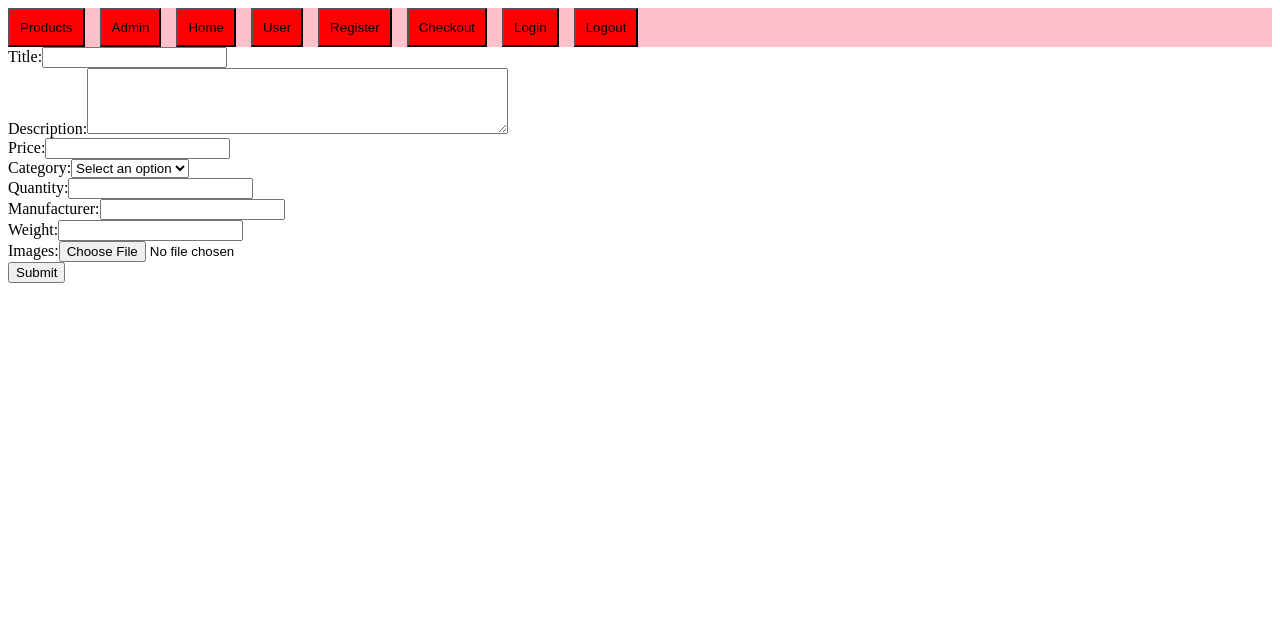
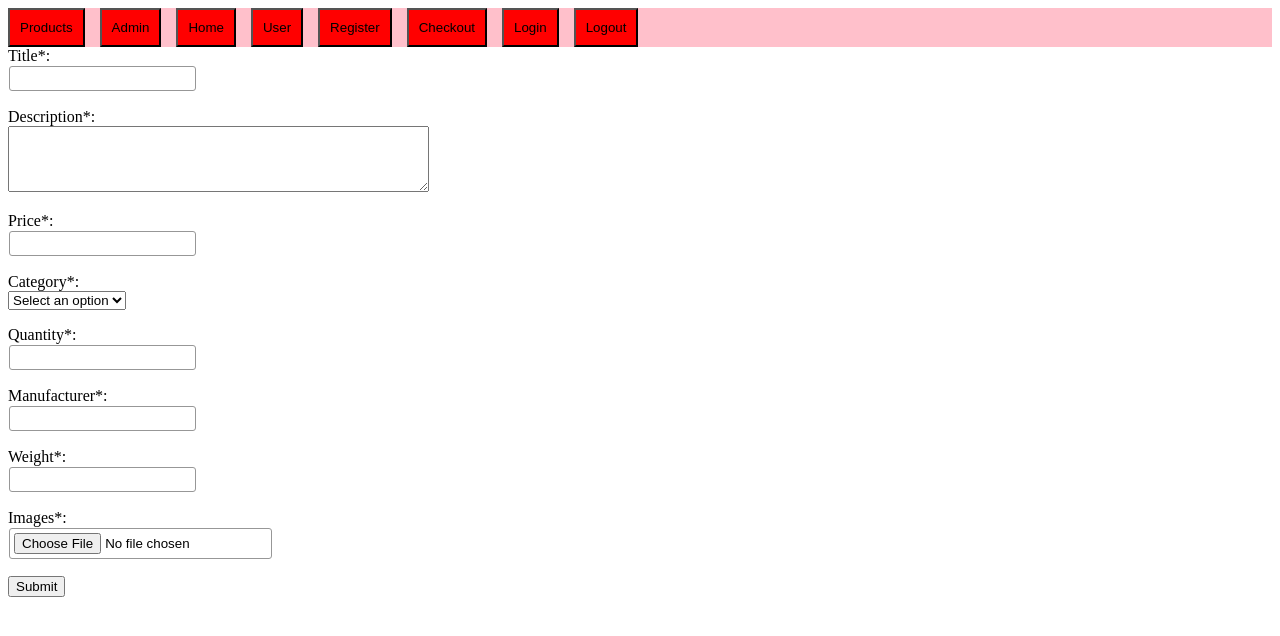
Before and after one commit to Zebban90a/group-e-commerce, a React (Create React App) app in the folder client/: page /admin/products/1 in a window 1280 px wide. Shown: the top 636 px of the page. Built offline with nearby package versions, Linux system fonts and the light colour scheme; no server answers.

Commit message:
created styled components, working on validation and other experiments

```diff
--- a/client/src/components/DynamicForm.jsx
+++ b/client/src/components/DynamicForm.jsx
@@ -1,9 +1,45 @@
-import React, { useContext } from 'react';
+import React, { useContext, useState } from 'react';
 import { UserContext } from '../contexts/UserContext';
+import styled from 'styled-components'
+
+const StyledInput = styled.input`
+  border: transparent;
+  border-style: solid;
+  border-width: 1px;
+  border-radius: 3px;
+  border-color: ${props => props.warning ? "red" : "#979797"};
+
+  padding: 4px;
+  margin: 1px;
+
+  &:focus {
+    margin: 0px;
+    outline: none;
+    border-width: 2px;
+  }
+
+  &::-webkit-outer-spin-button,
+  &::-webkit-inner-spin-button {
+    -webkit-appearance: none; //Chrome, Safari, Edge, Opera
+    margin: 0;
+  }
+  -moz-appearance: textfield; //Firefox
+`
+
+const WarningText = styled.div`
+    font-size: 0.8em;
+    color: red;
+    height: 16px;
+`
+
+const StyledLabel = styled.label`
+  display: block;
+`
 
 export default function DynamicForm(props) {
   const { submitHandler, imageHandler, formFormat, defaultRequired } = props;
   const { formData, setFormData } = useContext(UserContext)
+  const [alert, setAlert] = useState({});
 
   function onChangeHandler(e) {
     const inputName = e.target.name;
@@ -19,27 +55,27 @@ export default function DynamicForm(props) {
     return string.charAt(0).toUpperCase() + string.slice(1);
   }
 
-  function renderLabel(name, key) {
+  function renderLabel(name, key, required) {
     return (
-      <label htmlFor={name} key={key}>
-        {capitalizeFirstLetter(name)}:
-      </label>
+      <StyledLabel htmlFor={name} key={key}>
+        {capitalizeFirstLetter(name)}{required ? '*' : ''}:
+      </StyledLabel>
     )
   }
 
-  function renderInput(name, value, type, required, key) {
+  function renderInput(name, value, type, key, isMultiLine) {
     return (
-      <input
+      <StyledInput
         type={type}
         name={name}
         id={name}
-        required={required}
         key={key}
         value={
           type === 'file'
           ? undefined
           : value || ''
         }
+
         onChange={
           type === 'file'
           ? imageHandler
@@ -54,7 +90,7 @@ export default function DynamicForm(props) {
     )
   }
 
-  function renderTextArea(name, value, type, required, key) {
+  function renderTextArea(name, value, type, key) {
     return (
       <textarea
         onChange={onChangeHandler}
@@ -64,19 +100,17 @@ export default function DynamicForm(props) {
         type={type}
         name={name}
         id={name}
-        required={required}
         key={key}
       />
     )
   }
 
-  function renderSelect(name, value, required, key) { //TODO make options param
+  function renderSelect(name, value, key) { //TODO make options param
     return (
       <select
         name={name}
         id={name}
         value={value || ''}
-        required={required}
         onChange={onChangeHandler}
         key={key}
       >
@@ -87,36 +121,66 @@ export default function DynamicForm(props) {
     )
   }
 
-  function renderField(name, required, type, key, value = null) {
+  function renderField(name, type, key, value = null) {
     switch (name) {
       case 'description':
-        return renderTextArea(name, value, type, required, key);
+        return renderTextArea(name, value, type, key);
       case 'category':
-        return renderSelect(name, value, required, key);
+        return renderSelect(name, value, key);
       default:
-        return renderInput(name, value, type, required, key);
+        return renderInput(name, value, type, key);
     }
   }
 
   const blockInvalidChar = e => ['e', 'E', '+', '-'].includes(e.key) && e.preventDefault();
 
-  const validate = (e) => {
+/*   const regexNumber = /[^0-9]/g;
+  const inputTest = 's123';
+  console.log(regexNumber.exec(inputTest)); */
+
+  const preSubmit = (e) => {
     e.preventDefault()
-
-
-    //TODO check required and regex (skip regex if required ofc)
-
+    console.log(e);
+    //TODO change element type based on type?
+    //TODO check required and regex (EVEN IF not required)
+    /*
+    onchange / validate but only show red when existing field and green when correcting
+    submit / validate each field, red on incorrect fields, green when correcting
+    */
     //submitHandler()
   }
 
+  const validateFields = () => { //regular function maybe?
+    // how to not run unnessesary tests, use states?
+    // only check which fields are not filled but required?
+
+    /*
+    validFields setValidfields
+
+    */
+
+  }
+
+  const isValid = (e) => { //Use for one field
+    const inputName = e.target.name;
+    const inputValue = e.target.value;
+
+
+  }
+
   return (
-    <form onSubmit={validate} encType="multipart/form-data">
+    <form onSubmit={preSubmit} encType="multipart/form-data">
       {
         formFormat.map((item, index) => {
           let { name, prompt, regexRule, required, type } = item;
-          required = defaultRequired !== undefined
+
+          prompt = prompt !== undefined
+            ? prompt
+            : '';
+          /* required = defaultRequired !== undefined
             ? defaultRequired
-            : required;
+            : required; */
+
           const value = formData[name];
           const labelKey = 'label'+index;
           const fieldKey = 'input'+index;
@@ -124,9 +188,10 @@ export default function DynamicForm(props) {
 
           return (
             <React.Fragment key={fragmentKey}>
-              {renderLabel(name, labelKey)}
-              {renderField(name, required, type, fieldKey, value)}
+              {renderLabel(name, labelKey, required)}
+              {renderField(name, type, fieldKey, value, regexRule)}
               <br />
+              <WarningText>{alert[name] && prompt}</WarningText>
             </React.Fragment>
           )
         })
--- a/client/src/data/formFormats.js
+++ b/client/src/data/formFormats.js
@@ -1,56 +1,57 @@
 const productForm = [
   {
     name: 'title',
-    required: false,
+    required: true,
     regexRule: null,
     type: 'text',
     prompt: null
   },
   {
     name: 'description',
-    required: false,
+    required: true,
     regexRule: null,
     type: 'text',
-    prompt: null
+    prompt: null,
+    isMultiLine: true
   },
   {
     name: 'price',
-    required: false,
-    regexRule: null,
+    required: true,
+    regexRule: /[^0-9]/g,
     type: 'number',
     prompt: null
   },
   {
     name: 'category',
-    required: false,
+    required: true,
     regexRule: null,
     type: 'text',
     prompt: null
   },
   {
     name: 'quantity',
-    required: false,
-    regexRule: null,
+    required: true,
+    regexRule: /[^0-9]/g,
     type: 'number',
     prompt: null
   },
   {
     name: 'manufacturer',
-    required: false,
+    required: true,
     regexRule: null,
     type: 'text',
     prompt: null
   },
   {
     name: 'weight',
-    required: false,
-    regexRule: null,
+    required: true,
+    regexRule: /[^0-9]/g,
     type: 'number',
     prompt: null
   },
   {
     name: 'images',
-    required: false,
+    required: true,
     regexRule: null,
     type: 'file',
     prompt: null
--- a/client/src/pages/AdminProductEditPage.jsx
+++ b/client/src/pages/AdminProductEditPage.jsx
@@ -55,7 +55,7 @@ export default function AdminProductEditPage() {
           submitHandler={submitHandler}
           imageHandler={imageHandler}
           formFormat={productForm}
-          defaultRequired={false}
+          //defaultRequired={false}
         />
       </UserContext.Provider>
     </div>
```
